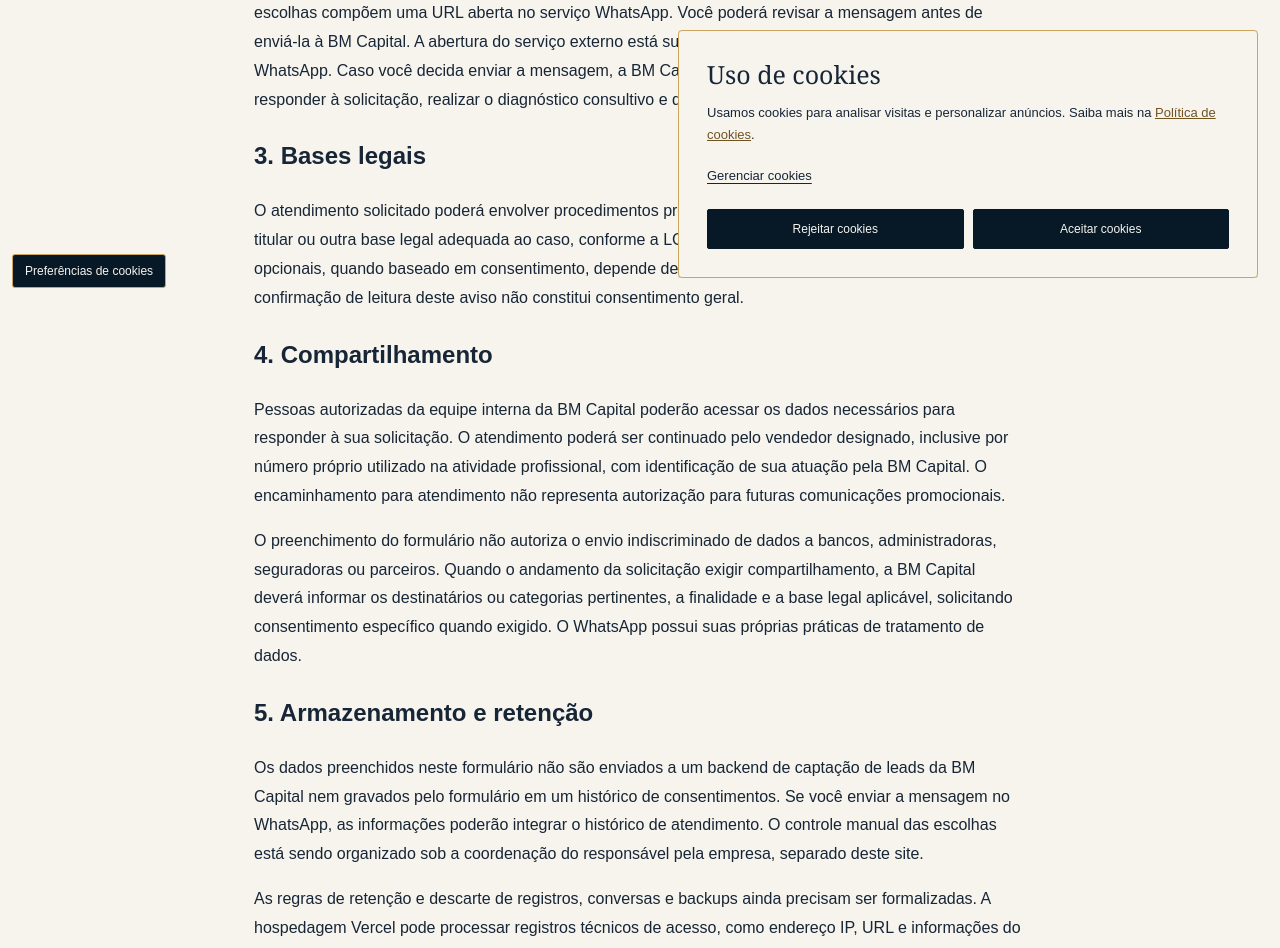
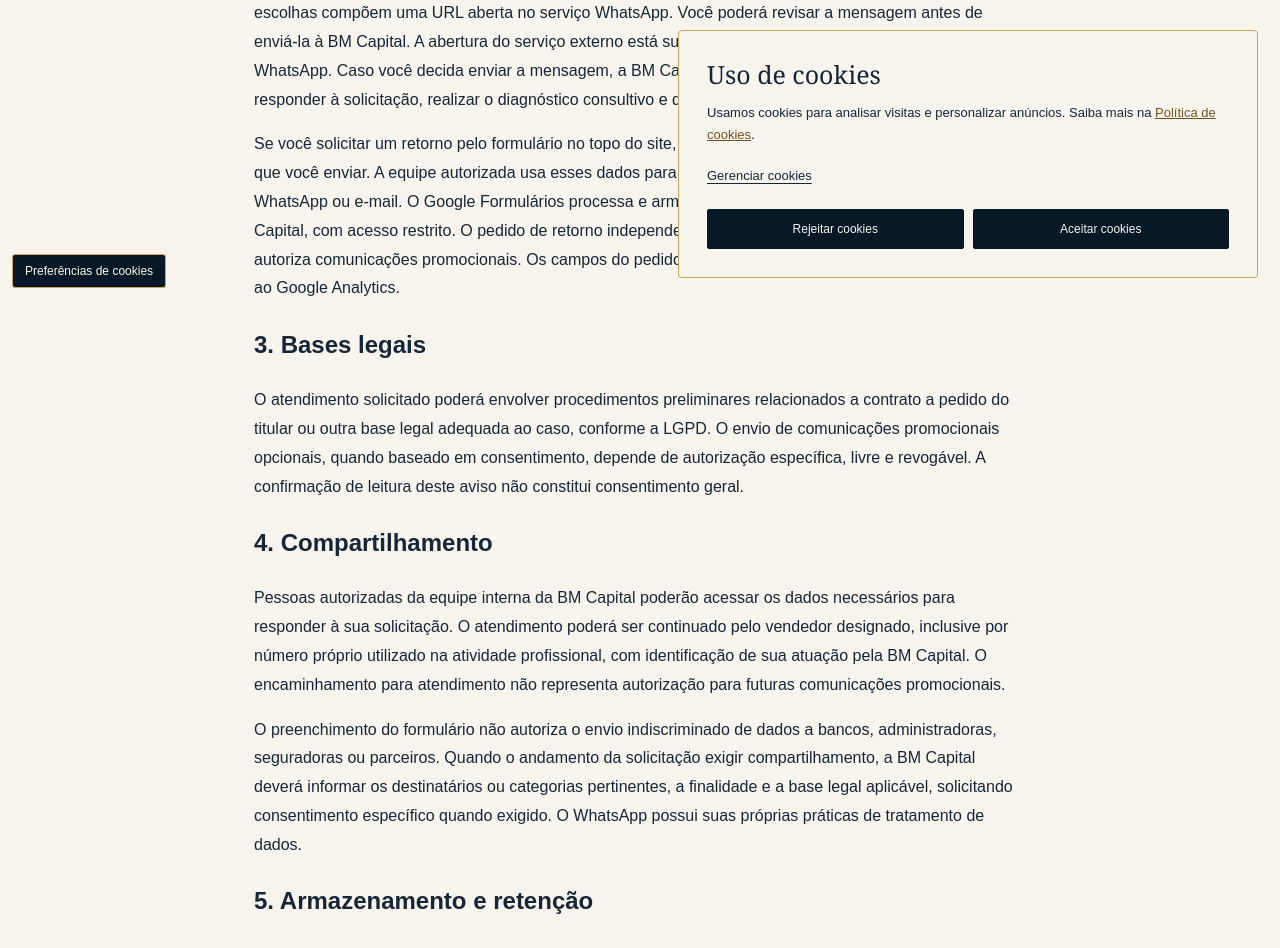
Before and after one commit to brunomariano102-ctrl/SITE-BM-CAPITAL, a Next.js app: page /privacidade in a window 1280 px wide. Shown: the part 500-1448 px from the top of the page. Built offline with nearby package versions, Linux system fonts and the light colour scheme; no server answers.

Commit message:
Descreve o tratamento dos pedidos de retorno da BM

```diff
--- a/app/privacidade/page.tsx
+++ b/app/privacidade/page.tsx
@@ -50,6 +50,16 @@ export default function Privacidade() {
         solicitação, realizar o diagnóstico consultivo e dar continuidade às
         providências que você pedir.
       </p>
+      <p>
+        Se você solicitar um retorno pelo formulário no topo do site, a BM Capital
+        recebe o nome, e-mail e telefone que você enviar. A equipe autorizada
+        usa esses dados para responder ao seu pedido, inclusive por telefone,
+        WhatsApp ou e-mail. O Google Formulários processa e armazena as respostas
+        na conta institucional da BM Capital, com acesso restrito. O pedido de
+        retorno independe do envio de mensagem pelo WhatsApp e não autoriza
+        comunicações promocionais. Os campos do pedido de retorno não são
+        enviados ao Meta Pixel ou ao Google Analytics.
+      </p>
       <h2>3. Bases legais</h2>
       <p>
         O atendimento solicitado poderá envolver procedimentos preliminares
@@ -79,7 +89,7 @@ export default function Privacidade() {
       </p>
       <h2>5. Armazenamento e retenção</h2>
       <p>
-        Os dados preenchidos neste formulário não são enviados a um backend de
+        Os dados preenchidos no formulário de pré-diagnóstico não são enviados a um backend de
         captação de leads da BM Capital nem gravados pelo formulário em um
         histórico de consentimentos. Se você enviar a mensagem no WhatsApp, as
         informações poderão integrar o histórico de atendimento. O controle
```
